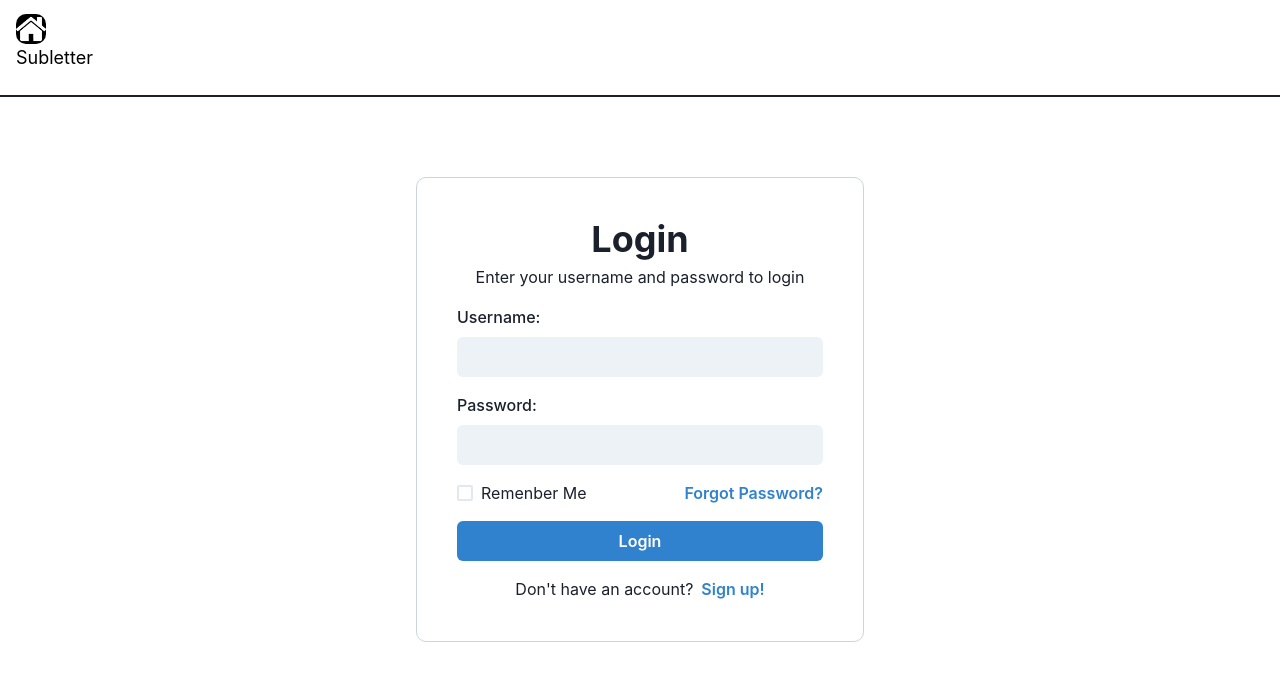
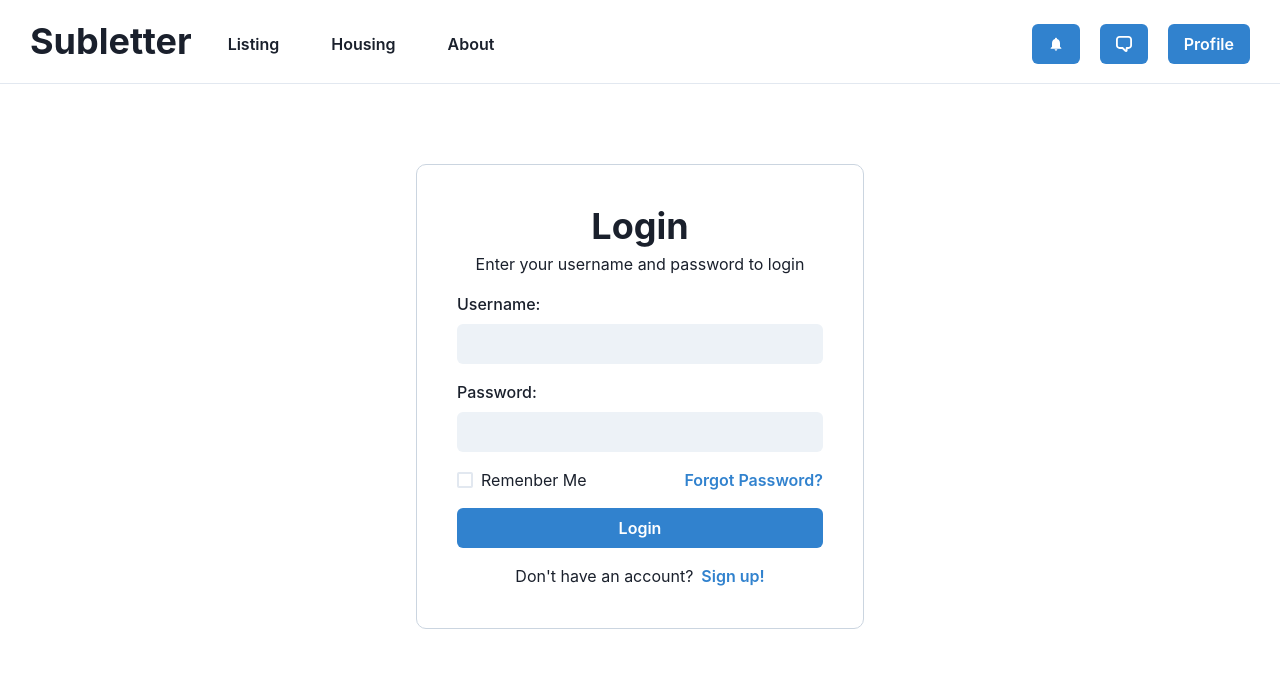
Before and after one commit to imaadj10/subletter, a React (Create React App) app in the folder client/: page / in a window 1280 px wide. Shown: the top 680 px of the page. Built offline with nearby package versions, Linux system fonts and the light colour scheme.

Commit message:
finished basic nav bar

```diff
--- a/client/package.json
+++ b/client/package.json
@@ -3,6 +3,7 @@
   "version": "0.1.0",
   "private": true,
   "dependencies": {
+    "@chakra-ui/icons": "^2.1.0",
     "@chakra-ui/react": "^2.8.0",
     "@emotion/react": "^11.11.1",
     "@emotion/styled": "^11.11.0",
--- a/client/src/components/Navbar.js
+++ b/client/src/components/Navbar.js
@@ -1,6 +1,9 @@
 import '../css/Navbar.css';
 import { Link } from 'react-router-dom';
 import Cookies from 'universal-cookie';
+import { Flex, Box, Heading, Button, Spacer, HStack } from '@chakra-ui/react';
+import { ChatIcon, BellIcon} from '@chakra-ui/icons';
+
 const icon = require('../assets/icon.png');
 
 export default function Navbar() {
@@ -8,48 +11,85 @@ export default function Navbar() {
   const token = cookies.get('TOKEN');
 
   return (
-    <nav>
-      <ul className="nav-bar">
-        <li>
-          <Link to="/home" className="nav-item">
-            <img
-              src={icon}
-              style={{ width: 30, marginRight: 5, borderRadius: 10 }}
-              alt="icon"
-            />
-            Subletter
+    <Flex as="nav" p="10px" pb="15px" mb="20px" mt="10px" justifyContent="space-between" borderBottom="1px solid #E2E8F0">
+      <Heading as="h1" mx="20px" mb="5px" >Subletter</Heading>
+
+      <HStack spacing="20px">
+        <Link to="/listings">
+          <Button bg="white">Listing</Button>
         </Link>
-        </li>
-        {token && (
-          <>
-            <li className="right">
-              <Link to="/profile" className="nav-item">
-                Profile
+
+        <Link to="/housinginfo">
+          <Button bg="white">Housing</Button>
         </Link>
-            </li>
-            <li className="right">
-              <Link to="/messageboard" className="nav-item">
-                Messages
+
+        <Link>
+          <Button bg="white"> About</Button>
         </Link>
-            </li>
-            <li className="right">
-              <Link to="/notifications" className="nav-item">
-                Notifications
+      </HStack>
+
+      <Spacer />
+
+      <HStack spacing="20px" mr="20px">
+        <Link to="/notifications" >
+          <Button colorScheme="blue">
+            <BellIcon />
+          </Button>
         </Link>
-            </li>
-            <li className="right">
-              <Link to="/housinginfo" className="nav-item">
-                Housing
+
+        <Link to="/messageboard">
+          <Button colorScheme="blue">
+            <ChatIcon />
+          </Button>
         </Link>
-            </li>
-            <li className="right">
-              <Link to="/listings" className="nav-item">
-                Listings
+
+        <Link to="/profile">
+          <Button colorScheme="blue">Profile</Button>
         </Link>
-            </li>
-          </>
-        )}
-      </ul>
-    </nav>
+      </HStack>
+    </Flex>
+    // <nav>
+    //   <ul className="nav-bar">
+    //     <li>
+    //       <Link to="/home" className="nav-item">
+    //         <img
+    //           src={icon}
+    //           style={{ width: 30, marginRight: 5, borderRadius: 10 }}
+    //           alt="icon"
+    //         />
+    //         Subletter
+    //       </Link>
+    //     </li>
+    //     {token && (
+    //       <>
+    //         <li className="right">
+    //           <Link to="/profile" className="nav-item">
+    //             Profile
+    //           </Link>
+    //         </li>
+    //         <li className="right">
+    //           <Link to="/messageboard" className="nav-item">
+    //             Messages
+    //           </Link>
+    //         </li>
+    //         <li className="right">
+    //           <Link to="/notifications" className="nav-item">
+    //             Notifications
+    //           </Link>
+    //         </li>
+    //         <li className="right">
+    //           <Link to="/housinginfo" className="nav-item">
+    //             Housing
+    //           </Link>
+    //         </li>
+    //         <li className="right">
+    //           <Link to="/listings" className="nav-item">
+    //             Listings
+    //           </Link>
+    //         </li>
+    //       </>
+    //     )}
+    //   </ul>
+    // </nav>
   );
 }
```
Lines whose indentation alone changed are shown as unchanged.
